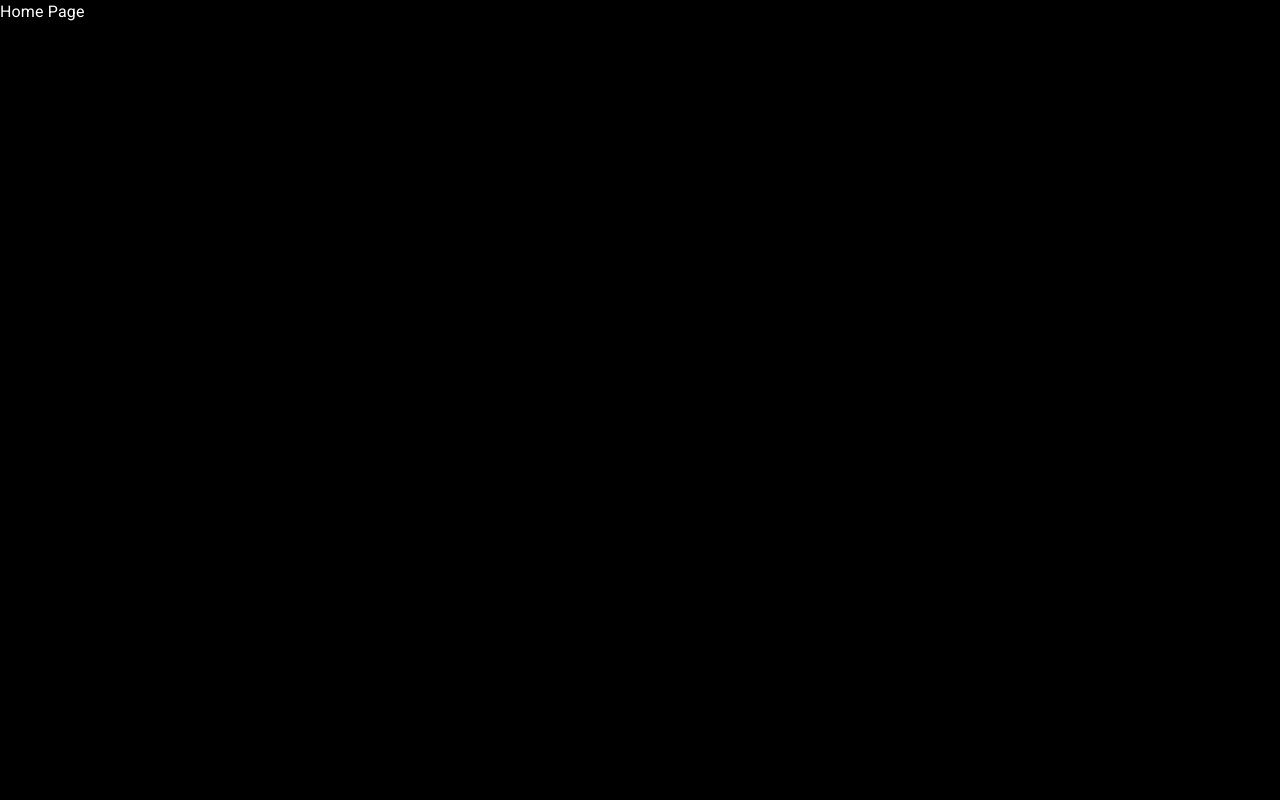
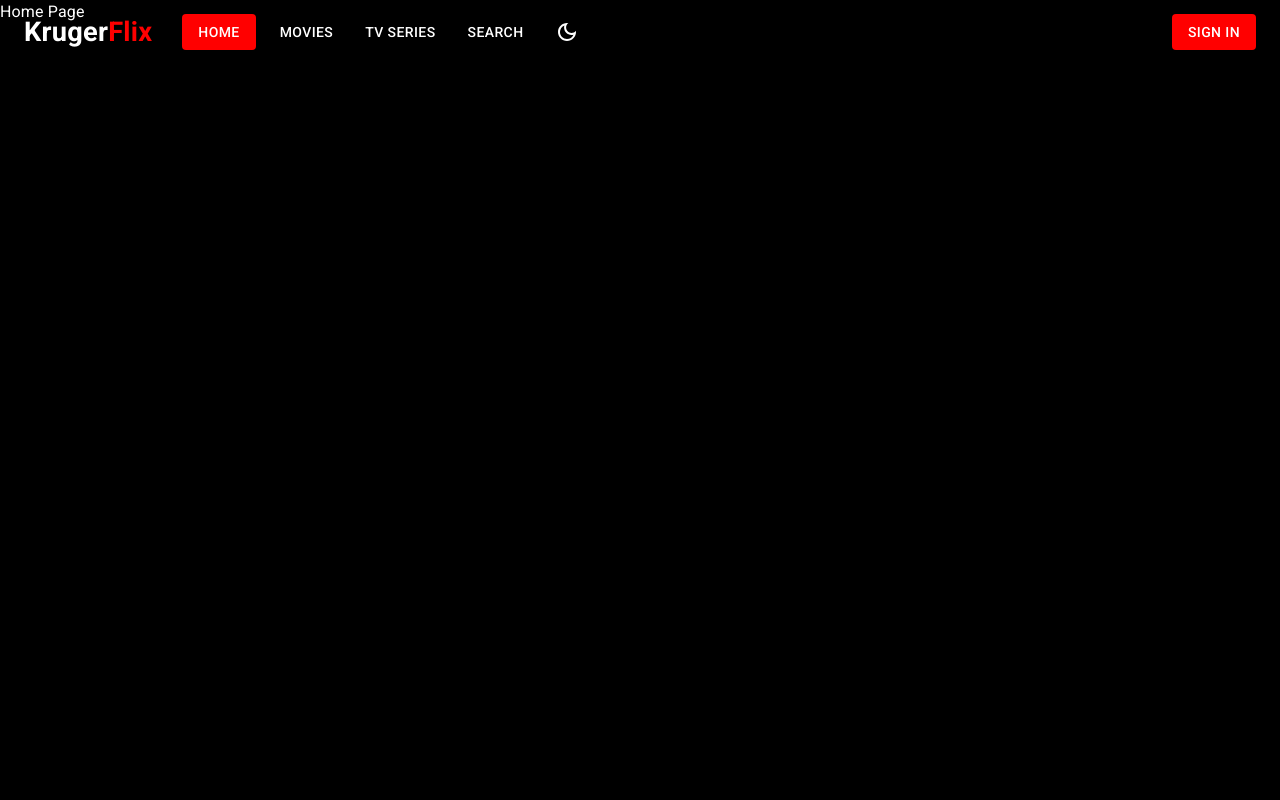
Before and after one commit to rjavier001/kruger-movies-project, a React (Create React App) app in the folder client/: page / in a window 1280 px wide. Shown: the top 800 px of the page. Built offline with nearby package versions, Linux system fonts and the light colour scheme.

Commit message:
Header completed

```diff
--- /dev/null
+++ b/client/src/components/common/Topbar.jsx
@@ -0,0 +1,112 @@
+import { useSelector, useDispatch } from "react-redux";
+import MenuIcon from "@mui/icons-material/Menu";
+import DarkModeOutlinedIcon from "@mui/icons-material/DarkModeOutlined";
+import WbSunnyOutlinedIcon from "@mui/icons-material/WbSunnyOutlined";
+import { AppBar, Box, Button, IconButton, Stack, Toolbar, useScrollTrigger } from "@mui/material";
+import { cloneElement, useState } from "react";
+import { Link } from "react-router-dom";
+import menuConfigs from "../../configs/menu.configs";
+import { themeModes } from "../../configs/theme.configs";
+import { setAuthModalOpen } from "../../redux/features/authModalSlice";
+import { setThemeMode } from "../../redux/features/themeModeSlice";
+import Logo from "./Logo";
+
+const ScrollAppBar = ({ children, window }) => {
+    const { themeMode } = useSelector((state) => state.themeMode);
+
+    const trigger = useScrollTrigger({
+      disableHysteresis: true,
+      threshold: 50,
+      target: window ? window() : undefined
+    });
+
+    return cloneElement(children, {
+      sx: {
+        color: trigger ? "text.primary" : themeMode === themeModes.dark ? "primary.contrastText" : "text.primary",
+        backgroundColor: trigger ? "background.paper" : themeMode === themeModes.dark ? "transparent" : "background.paper"
+      }
+    });
+  };
+  const Topbar = () => {
+    const { user } = useSelector((state) => state.user);
+    const { appState } = useSelector((state) => state.appState);
+    const { themeMode } = useSelector((state) => state.themeMode);
+
+    const [sidebarOpen, setSidebarOpen] = useState(false);
+
+    const dispatch = useDispatch();
+
+    const onSwithTheme = () => {
+      const theme = themeMode === themeModes.dark ? themeModes.light : themeModes.dark;
+      dispatch(setThemeMode(theme));
+    };
+
+    const toggleSidebar = () => setSidebarOpen(!sidebarOpen);
+
+    return (
+      <>
+
+        <ScrollAppBar>
+          <AppBar elevation={0} sx={{ zIndex: 9999 }}>
+            <Toolbar sx={{ alignItems: "center", justifyContent: "space-between" }}>
+              <Stack direction="row" spacing={1} alignItems="center">
+                <IconButton
+                  color="inherit"
+                  sx={{ mr: 2, display: { md: "none" } }}
+                  onClick={toggleSidebar}
+                >
+                  <MenuIcon />
+                </IconButton>
+
+                <Box sx={{ display: { xs: "inline-block", md: "none" } }}>
+                  <Logo />
+                </Box>
+              </Stack>
+
+              {/* main menu */}
+              <Box flexGrow={1} alignItems="center" display={{ xs: "none", md: "flex" }}>
+                <Box sx={{ marginRight: "30px" }}>
+                  <Logo />
+                </Box>
+                {menuConfigs.main.map((item, index) => (
+                  <Button
+                    key={index}
+                    sx={{
+                      color: appState.includes(item.state) ? "primary.contrastText" : "inherit",
+                      mr: 2
+                    }}
+                    component={Link}
+                    to={item.path}
+                    variant={appState.includes(item.state) ? "contained" : "text"}
+                  >
+                    {item.display}
+                  </Button>
+                ))}
+                <IconButton
+                  sx={{ color: "inherit" }}
+                  onClick={onSwithTheme}
+                >
+                  {themeMode === themeModes.dark && <DarkModeOutlinedIcon />}
+                  {themeMode === themeModes.light && <WbSunnyOutlinedIcon />}
+                </IconButton>
+              </Box>
+              {/* main menu */}
+
+              {/* user menu */}
+              <Stack spacing={3} direction="row" alignItems="center">
+                {!user && <Button
+                  variant="contained"
+                  onClick={() => dispatch(setAuthModalOpen(true))}
+                >
+                  sign in
+                </Button>}
+              </Stack>
+
+            </Toolbar>
+          </AppBar>
+        </ScrollAppBar>
+      </>
+    );
+  };
+
+  export default Topbar;
--- a/client/src/components/layout/MainLayout.jsx
+++ b/client/src/components/layout/MainLayout.jsx
@@ -2,6 +2,7 @@ import { Box } from "@mui/material";
 import { Outlet } from "react-router-dom";
 import Footer from "../common/Footer";
 import GlobalLoading from "../common/GlobalLoading";
+import Topbar from "../common/Topbar";
 
 const MainLayout = () => {
 
@@ -14,6 +15,7 @@ const MainLayout = () => {
 
       <Box display="flex" minHeight="100vh">
         {/* Todo header */}
+        <Topbar/>
         {/* header */}
 
         {/* main */}
```
